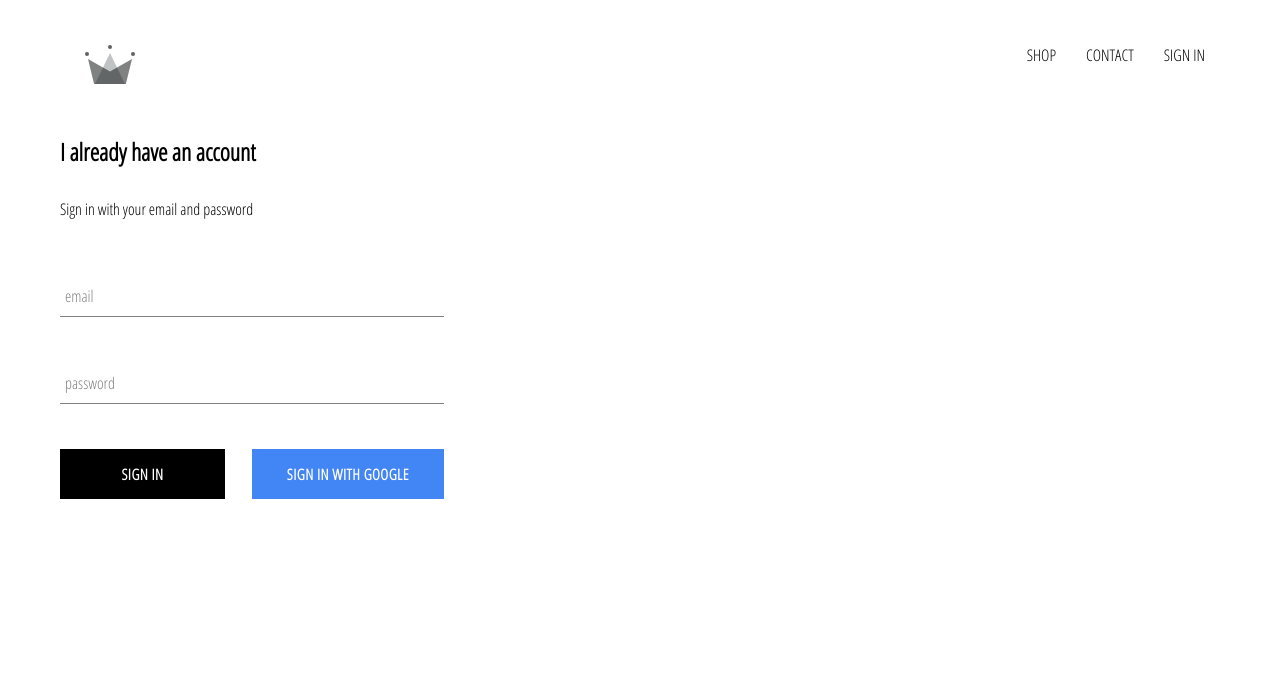
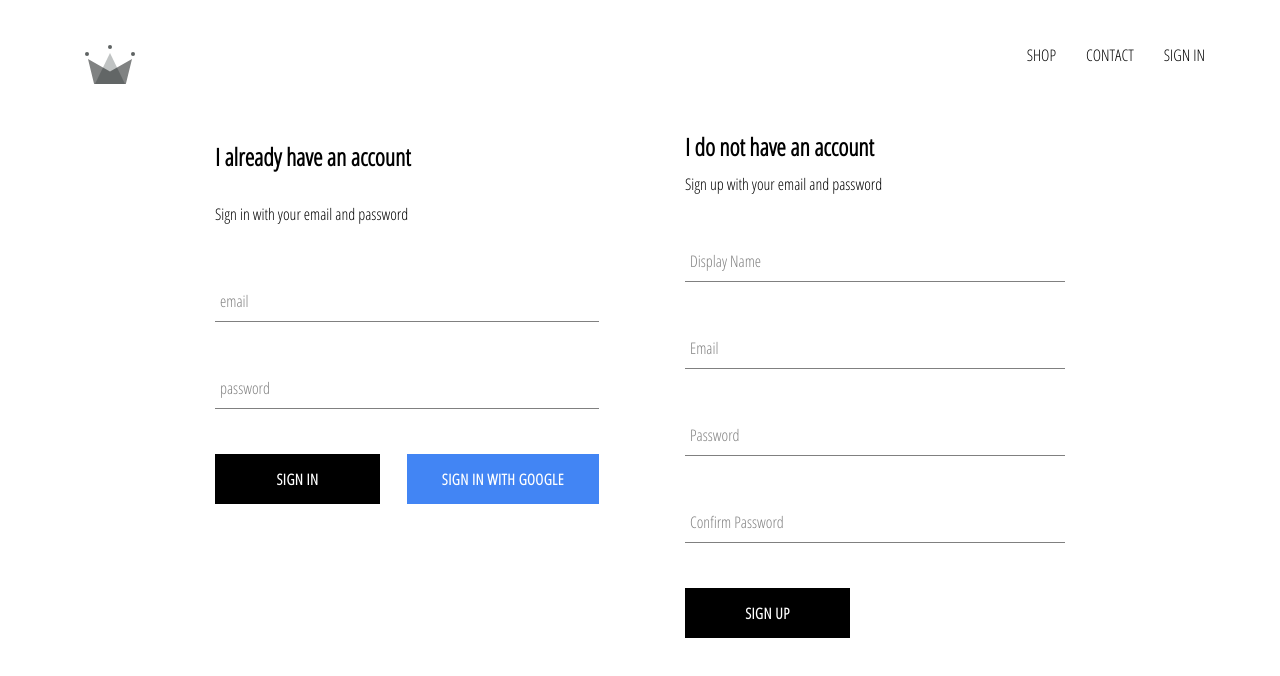
Before and after one commit to meghaldonde/meg-clothing-ecom-react, a React (Create React App) app: page /signin in a window 1280 px wide. Shown: the top 676 px of the page. Built offline with nearby package versions, Linux system fonts and the light colour scheme; no server answers.

Commit message:
implemented utils , included ability to store authenticated users to database

```diff
--- a/src/App.js
+++ b/src/App.js
@@ -7,7 +7,7 @@
 import Header from './components/header/header.component';
 import './App.css';
 import SignInAndSignUpPage from './pages/sign-in-and-sign-up/sign-in-and-sign-up.component';
-import { auth } from './firebase/firebase.utils';
+import { auth, createUserProfileDocument } from './firebase/firebase.utils';
 
 
 
@@ -22,9 +22,26 @@
   unsubscribeFromAuth = null;
 
   componentDidMount() {
-    this.unsubscribeFromAuth = auth.onAuthStateChanged(user => {
-      this.setState({ currentUser: user });
-      console.log(user);
+    this.unsubscribeFromAuth = auth.onAuthStateChanged(async userAuth => {
+      if (userAuth) {
+        const userRef = await createUserProfileDocument(userAuth);
+        userRef.onSnapshot(snapShot => {
+          this.setState({
+            currentUser: {
+              id: snapShot.id,
+              ...snapShot.data()
+            }
+          }, () => {
+            console.log(this.state);
+          });
+
+        });
+        console.log(this.state);
+      }
+
+      //this.setState({ currentUser: user });
+      //console.log(user);
+      this.setState({ currentUser: userAuth });
     })
 
   }
--- a/src/components/sign-up/sign-up.component.js
+++ b/src/components/sign-up/sign-up.component.js
@@ -0,0 +1,102 @@
+import React from 'react';
+
+import FormInput from '../form-input/form-input.component';
+import CustomButton from '../custom-button/custom-button.component';
+
+import { auth, createUserProfileDocument } from '../../firebase/firebase.utils';
+
+import './sign-up.styles.scss';
+
+class SignUp extends React.Component {
+    constructor() {
+        super();
+
+        this.state = {
+            displayName: '',
+            email: '',
+            password: '',
+            confirmPassword: ''
+
+        }
+    }
+
+    handleSubmit = async event => {
+        event.preventDefault();
+
+        const { displayName, email, password, confirmPassword } = this.state;
+
+        if (password !== confirmPassword) {
+            alert("passwords don't match");
+            return;
+        }
+
+        try {
+            const { user } = await auth.createUserWithEmailAndPassword(email, password);
+            await createUserProfileDocument(user, { displayName });
+
+
+            this.state = {
+                displayName: '',
+                email: '',
+                password: '',
+                consfirmPassword: ''
+
+            }
+
+        } catch (error) {
+            console.log(error);
+
+        }
+    }
+
+    handleChange = event => {
+        const { name, value } = event.target;
+        this.setState({ [name]: value })
+
+    }
+
+    render() {
+        return (
+            <div className='sign-up'>
+                <h2 className='title'>
+                    I do not have an account
+            </h2>
+                <span> Sign up with your email and password</span>
+
+                <form className='sign-up-form' onSubmit={this.handleSubmit}>
+                    <FormInput type='text'
+                        name='displayName'
+                        value={this.state.displayName}
+                        onChange={this.handleChange}
+                        label='Display Name'
+                        required></FormInput>
+
+                    <FormInput type='text'
+                        name='email'
+                        value={this.state.email}
+                        onChange={this.handleChange}
+                        label='Email'
+                        required></FormInput>
+
+                    <FormInput type='password'
+                        name='password'
+                        value={this.state.password}
+                        onChange={this.handleChange}
+                        label='Password'
+                        required></FormInput>
+
+
+                    <FormInput type='password'
+                        name='confirmPassword'
+                        value={this.state.confirmPassword}
+                        onChange={this.handleChange}
+                        label='Confirm Password'
+                        required></FormInput>
+                    <CustomButton type='submit'>SIGN UP</CustomButton>
+                </form>
+            </div>
+        );
+    }
+}
+
+export default SignUp;
--- a/src/components/sign-up/sign-up.styles.scss
+++ b/src/components/sign-up/sign-up.styles.scss
@@ -0,0 +1,8 @@
+.sign-up {
+    display: flex;
+    flex-direction: column;
+    width: 380px;
+    .title {
+        margin: 10px 0;
+    }
+}
--- a/src/firebase/firebase.utils.js
+++ b/src/firebase/firebase.utils.js
@@ -12,6 +12,31 @@
     messagingSenderId: "208422510312",
     appId: "1:208422510312:web:aa01f2f903655e7450f35d"
 };
+
+export const createUserProfileDocument = async (userAuth, additionalData) => {
+    if (!userAuth) return;
+
+    const userRef = firestore.doc(`users/${userAuth.uid}`);
+
+    const snapShot = await userRef.get();
+    if (!snapShot.exists) {
+        const { displayName, email } = userAuth;
+        const createdAt = new Date();
+
+        try {
+            await userRef.set({
+                displayName,
+                email,
+                createdAt,
+                ...additionalData
+            })
+        } catch (error) {
+            console.log('error creating user', error.message);
+        }
+
+    }
+    return userRef;
+}
 // Initialize Firebase
 firebase.initializeApp(config);
 
--- a/src/pages/sign-in-and-sign-up/sign-in-and-sign-up.component.js
+++ b/src/pages/sign-in-and-sign-up/sign-in-and-sign-up.component.js
@@ -1,11 +1,14 @@
 import React from 'react';
 import SignIn from '../../components/sign-in/sign-in.component';
+import SignUp from '../../components/sign-up/sign-up.component';
+
 import './sign-in-and-sign-up.styles.scss';
 
 const SignInAndSignUpPage = () => (
 
     <div className='sign-in-and-sign-up'>
         <SignIn />
+        <SignUp />
     </div>
 
 )
--- a/src/pages/sign-in-and-sign-up/sign-in-and-sign-up.styles.scss
+++ b/src/pages/sign-in-and-sign-up/sign-in-and-sign-up.styles.scss
@@ -0,0 +1,6 @@
+.sign-in-and-sign-up {
+    width: 850px;
+    display: flex;
+    justify-content: space-between;
+    margin: 30px auto;
+}
```
